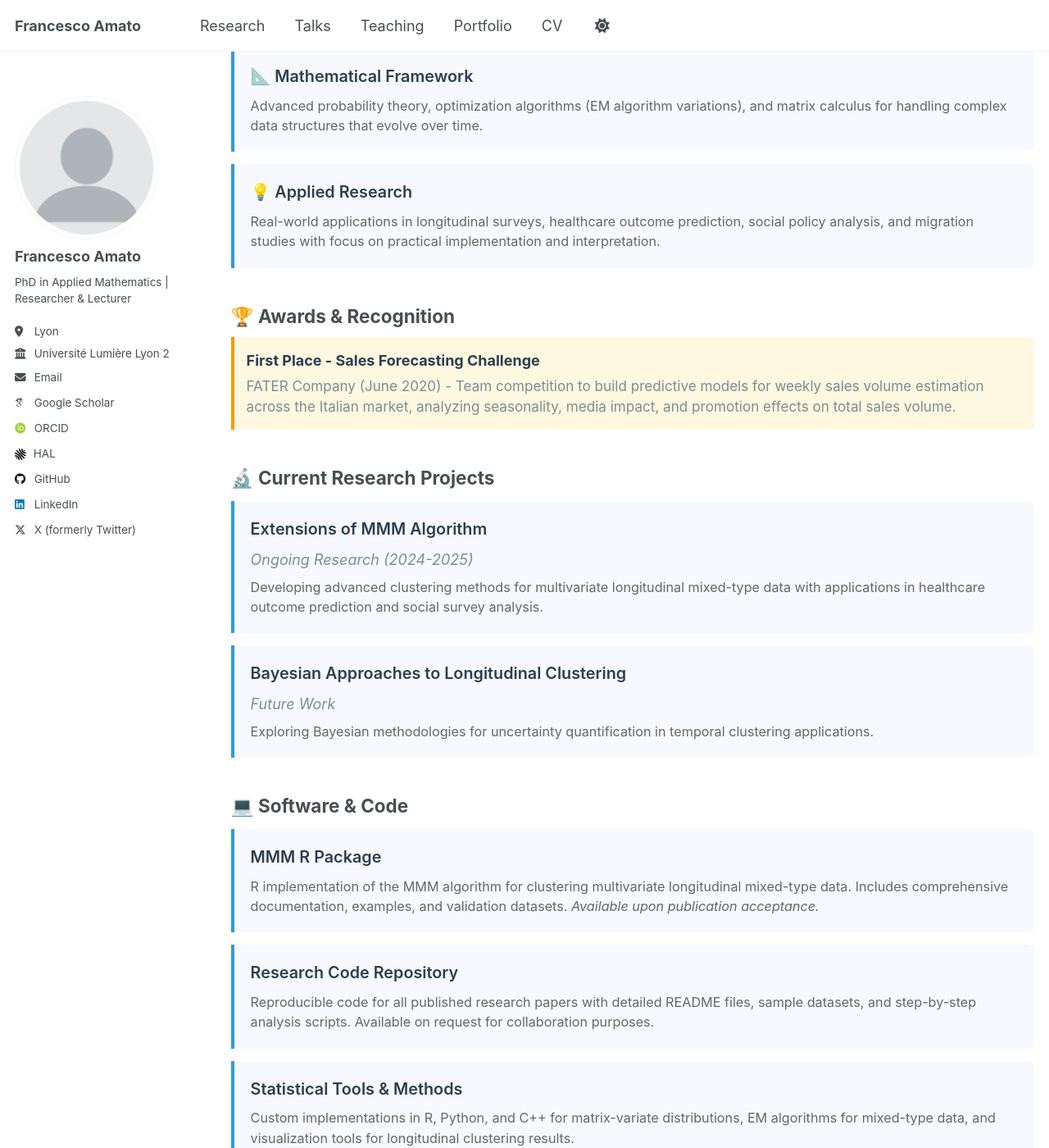
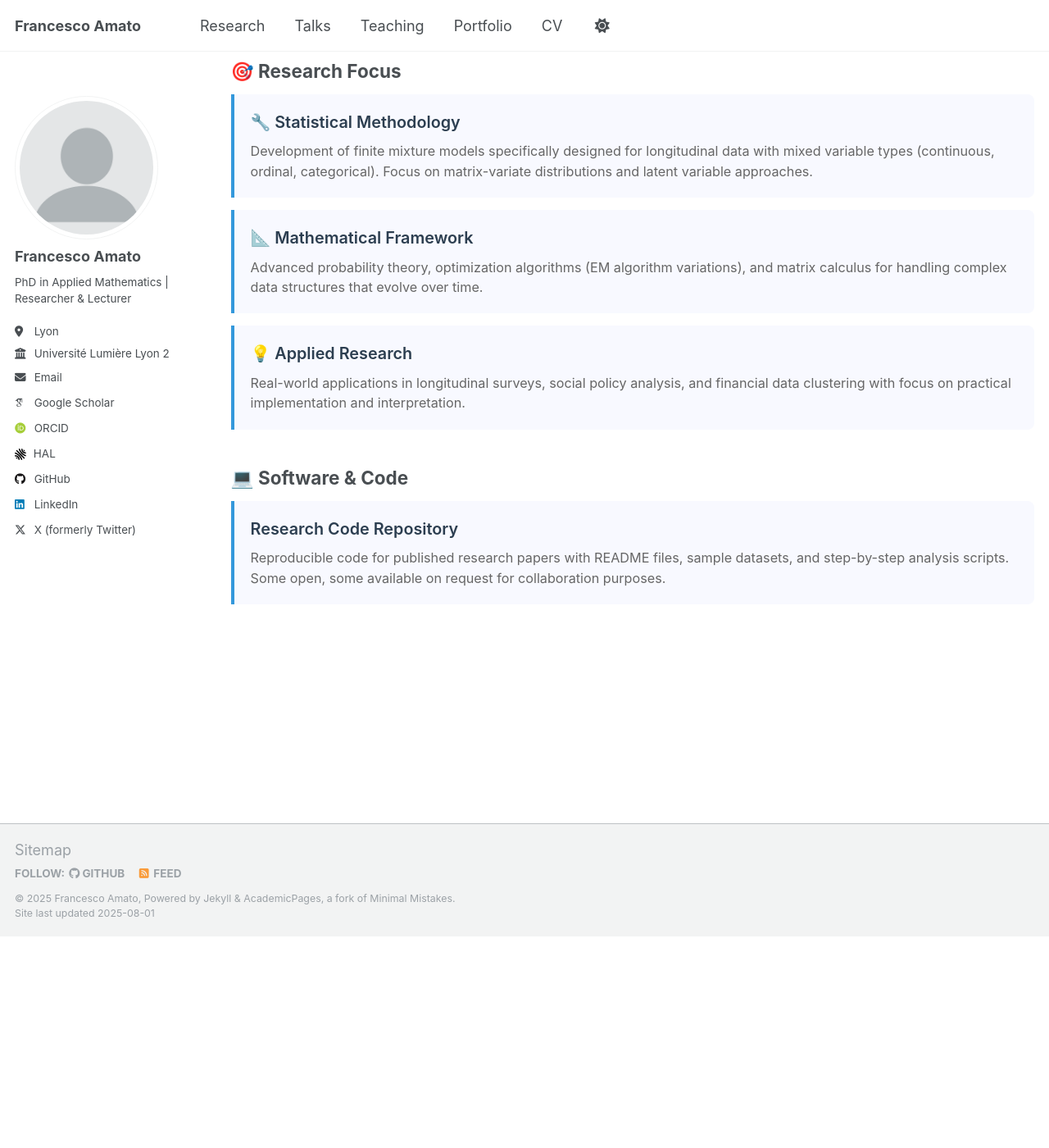
Before and after one commit to FraAmato/FraAmato.github.io, a Jekyll site: the page built from _pages/research.md, in a window 1280 px wide and 1400 px high, scrolled down 2294 px. Shown: the whole window at 82% size. Built offline with Jekyll 4.4.1, drawn with Linux system fonts in a browser that asks for light colours; some web fonts are replaced; a script that is not in the unit is left out; after the commit the page ends 3436 px from its top, so only the background shows below that; some of the changed text lies outside the part shown.

Commit message:
Update research.md

```diff
--- a/_pages/research.md
+++ b/_pages/research.md
@@ -202,7 +202,7 @@ author_profile: true
   <h2>🔬 My Research Focus</h2>
   <p>My research focuses on <strong>clustering longitudinal mixed-type data</strong> for modeling longitudinal surveys. I develop statistical methods that can handle the complexity of real-world data that evolves over time and contains different types of variables (continuous, ordinal, categorical). My work has applications in healthcare, social sciences, and survey research, particularly in understanding behavioral patterns and policy impacts over time.</p>
 
-  <p>I'm currently completing my PhD in Applied Mathematics at Université Lyon 2 under the supervision of <strong>Julien Jacques</strong> and <strong>Isabelle Prim-Allaz</strong>, with thesis defense scheduled for May 2025.</p>
+  <p>I completed my PhD in Applied Mathematics at Université Lyon 2 under the supervision of <strong>Julien Jacques</strong> and <strong>Isabelle Prim-Allaz</strong>, with my thesis defended in May 2025.</p>
 </div>
 
 <div class="research-interests">
@@ -217,10 +217,6 @@ author_profile: true
   <div class="interest-card">
     <h4>🔀 Mixed-Type Data</h4>
     <p>Methods for heterogeneous data types</p>
-  </div>
-  <div class="interest-card">
-    <h4>🏥 Applied Statistics</h4>
-    <p>Healthcare and social science applications</p>
   </div>
 </div>
 
@@ -283,9 +279,25 @@ author_profile: true
   <span class="status-badge thesis">In Progress</span>
 </div>
 
-## 🎯 Research Methodology
+## 🔬 Research Projects in Progress
 
-My research employs a multidisciplinary approach combining:
+<div class="pub-item">
+  <div class="pub-title">Model-based Clustering for Longitudinal Mixed-type Data: a Survey</div>
+  <div class="pub-venue">Ongoing Drafting</div>
+  <div style="margin-top: 8px; font-size: 0.9em; color: #666;">
+    Literature survey on clustering methods for longitudinal, mixed-type and longitudinal mixed-type data, based on Chapter 3 (state of the art) of my PhD thesis.
+  </div>
+</div>
+
+<div class="pub-item">
+  <div class="pub-title">ClustMMM</div>
+  <div class="pub-venue">Ongoing Implementation</div>
+  <div style="margin-top: 8px; font-size: 0.9em; color: #666;">
+    R package implementing the MMM algorithm for clustering multivariate longitudinal mixed-type data. It will include comprehensive documentation, examples, and validation datasets.
+  </div>
+</div>
+
+## 🎯 Research Focus
 
 <div class="pub-item">
   <div class="pub-title">🔧 Statistical Methodology</div>
@@ -304,56 +316,17 @@ My research employs a multidisciplinary approach combining:
 <div class="pub-item">
   <div class="pub-title">💡 Applied Research</div>
   <div style="margin-top: 8px; font-size: 0.9em; color: #666;">
-    Real-world applications in longitudinal surveys, healthcare outcome prediction, social policy analysis, and migration studies with focus on practical implementation and interpretation.
+    Real-world applications in longitudinal surveys, social policy analysis, and financial data clustering with focus on practical implementation and interpretation.
   </div>
 </div>
 
-## 🏆 Awards & Recognition
-
-<div class="award-item">
-  <div class="conference-title">First Place - Sales Forecasting Challenge</div>
-  <div class="conference-details">FATER Company (June 2020) - Team competition to build predictive models for weekly sales volume estimation across the Italian market, analyzing seasonality, media impact, and promotion effects on total sales volume.</div>
-</div>
-
-## 🔬 Current Research Projects
-
-<div class="pub-item">
-  <div class="pub-title">Extensions of MMM Algorithm</div>
-  <div class="pub-venue">Ongoing Research (2024-2025)</div>
-  <div style="margin-top: 8px; font-size: 0.9em; color: #666;">
-    Developing advanced clustering methods for multivariate longitudinal mixed-type data with applications
-    in healthcare outcome prediction and social survey analysis.
-  </div>
-</div>
-
-<div class="pub-item">
-  <div class="pub-title">Bayesian Approaches to Longitudinal Clustering</div>
-  <div class="pub-venue">Future Work</div>
-  <div style="margin-top: 8px; font-size: 0.9em; color: #666;">
-    Exploring Bayesian methodologies for uncertainty quantification in temporal clustering applications.
-  </div>
-</div>
 
 ## 💻 Software & Code
 
 <div class="pub-item">
-  <div class="pub-title">MMM R Package</div>
-  <div style="margin-top: 8px; font-size: 0.9em; color: #666;">
-    R implementation of the MMM algorithm for clustering multivariate longitudinal mixed-type data. Includes comprehensive documentation, examples, and validation datasets. <em>Available upon publication acceptance.</em>
-  </div>
-</div>
-
-<div class="pub-item">
   <div class="pub-title">Research Code Repository</div>
   <div style="margin-top: 8px; font-size: 0.9em; color: #666;">
-    Reproducible code for all published research papers with detailed README files, sample datasets, and step-by-step analysis scripts. Available on request for collaboration purposes.
-  </div>
-</div>
-
-<div class="pub-item">
-  <div class="pub-title">Statistical Tools & Methods</div>
-  <div style="margin-top: 8px; font-size: 0.9em; color: #666;">
-    Custom implementations in R, Python, and C++ for matrix-variate distributions, EM algorithms for mixed-type data, and visualization tools for longitudinal clustering results.
+    Reproducible code for published research papers with README files, sample datasets, and step-by-step analysis scripts. Some open, some available on request for collaboration purposes.
   </div>
 </div>
 
```
